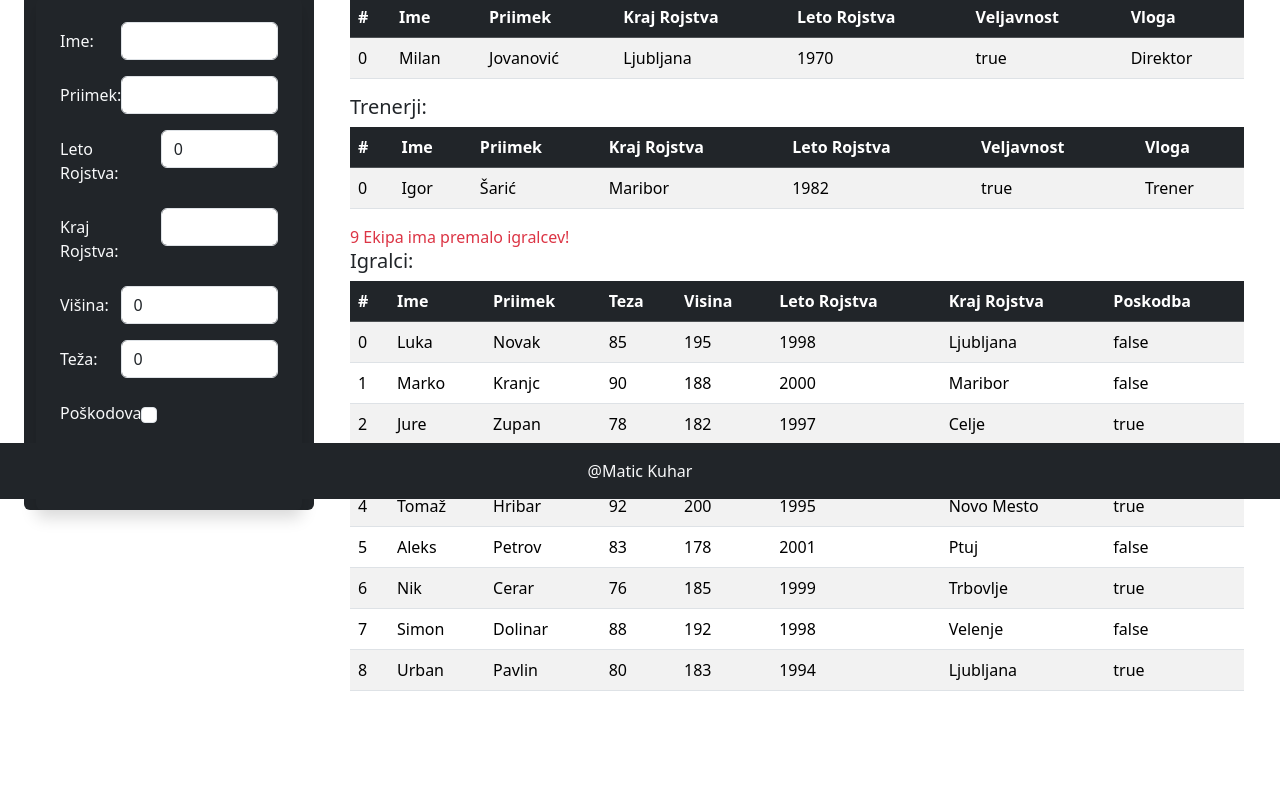
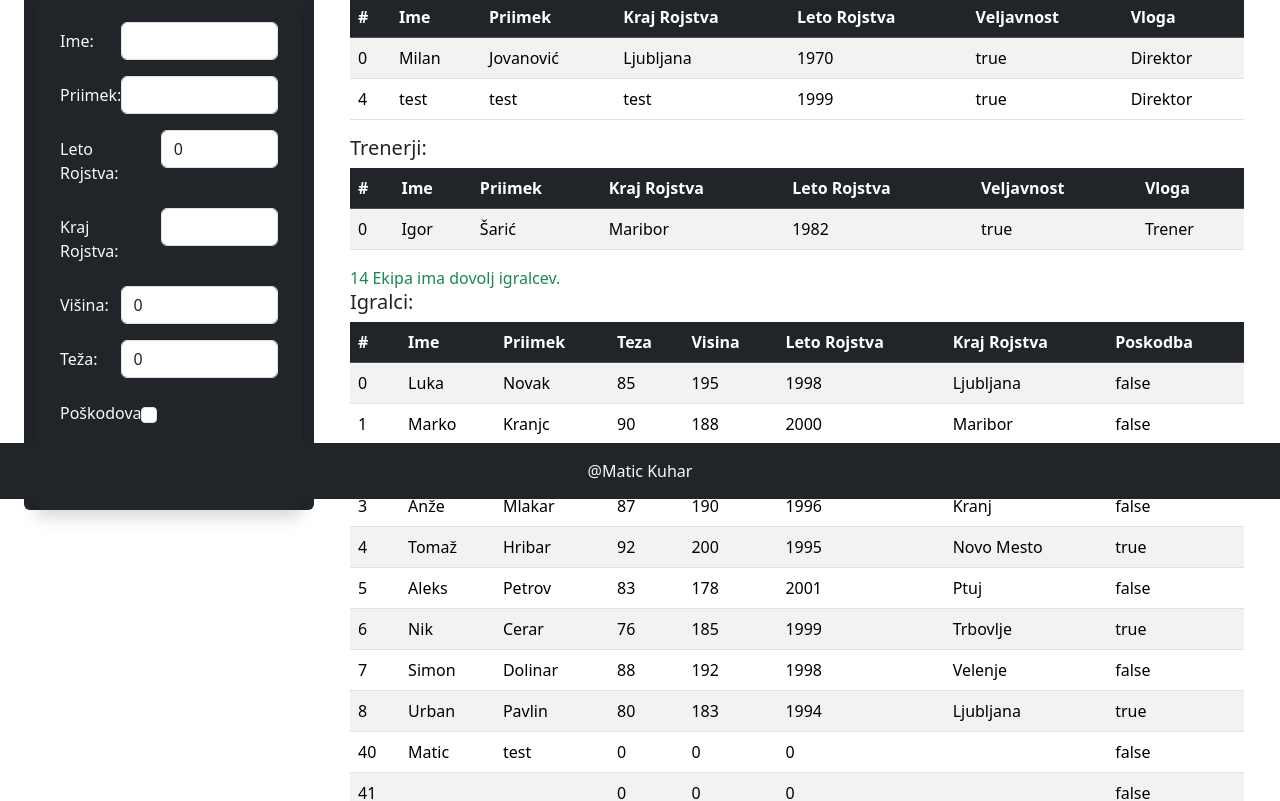
Before and after one commit to Kyuhisan/OORSR---Project, a React (Vite) app in the folder OORSR-Project/: page /ekipa/0 in a window 1280 px wide. Shown: the part 301-1102 px from the top of the page. Built offline with nearby package versions, Linux system fonts and the light colour scheme; data requests are answered from the project's data file.

Commit message:
Everything working except dynamic update of players

```diff
--- a/OORSR-Project/db.json
+++ b/OORSR-Project/db.json
@@ -5,7 +5,8 @@
       "ime": "Olimpija",
       "letoUstanovitve": 1977,
       "direktorji": [
-        0
+        0,
+        4
       ],
       "trenerji": [
         0
@@ -19,7 +20,12 @@
         5,
         6,
         7,
-        8
+        8,
+        40,
+        41,
+        42,
+        43,
+        44
       ]
     },
     {
@@ -56,22 +62,40 @@
       ]
     },
     {
-      "id": 2,
-      "ime": "",
+      "id": "2",
+      "ime": "test",
       "letoUstanovitve": 2024,
       "direktorji": [],
       "trenerji": [],
       "igralci": []
     },
     {
-      "id": 3,
+      "id": "3",
+      "ime": "Matic",
+      "letoUstanovitve": 2024,
+      "direktorji": [],
+      "trenerji": [],
+      "igralci": []
+    },
+    {
+      "id": "4",
       "ime": "Matic",
       "letoUstanovitve": 2024,
       "direktorji": [
-        1,
-        2,
-        3
+        2
       ],
+      "trenerji": [
+        1
+      ],
+      "igralci": [
+        12
+      ]
+    },
+    {
+      "id": "5",
+      "ime": "Matic",
+      "letoUstanovitve": 2024,
+      "direktorji": [],
       "trenerji": [],
       "igralci": []
     }
@@ -110,6 +134,15 @@
       "priimek": "Mikulič",
       "letoRojstva": 1970,
       "krajRojstva": "Maribor",
+      "veljavnost": true,
+      "vloga": "Direktor"
+    },
+    {
+      "id": "4",
+      "ime": "test",
+      "priimek": "test",
+      "letoRojstva": 1999,
+      "krajRojstva": "test",
       "veljavnost": true,
       "vloga": "Direktor"
     }
@@ -534,6 +567,56 @@
       "visina": 186,
       "teza": 82,
       "poskodovan": false
+    },
+    {
+      "id": "40",
+      "ime": "Matic",
+      "priimek": "test",
+      "letoRojstva": 0,
+      "krajRojstva": "",
+      "visina": 0,
+      "teza": 0,
+      "poskodovan": false
+    },
+    {
+      "id": "41",
+      "ime": "",
+      "priimek": "",
+      "letoRojstva": 0,
+      "krajRojstva": "",
+      "visina": 0,
+      "teza": 0,
+      "poskodovan": false
+    },
+    {
+      "id": "42",
+      "ime": "",
+      "priimek": "",
+      "letoRojstva": 2000,
+      "krajRojstva": "",
+      "visina": 0,
+      "teza": 0,
+      "poskodovan": false
+    },
+    {
+      "id": "43",
+      "ime": "Matic",
+      "priimek": "test",
+      "letoRojstva": 0,
+      "krajRojstva": "",
+      "visina": 0,
+      "teza": 0,
+      "poskodovan": false
+    },
+    {
+      "id": 44,
+      "ime": "test",
+      "priimek": "test",
+      "letoRojstva": 2000,
+      "krajRojstva": "test",
+      "visina": 213,
+      "teza": 213,
+      "poskodovan": false
     }
   ]
 }
--- a/OORSR-Project/package.json
+++ b/OORSR-Project/package.json
@@ -14,6 +14,7 @@
     "boostrap": "^2.0.0",
     "bootstrap": "^5.3.3",
     "json-server": "^1.0.0-beta.3",
+    "nodemon": "^3.1.7",
     "react": "^18.3.1",
     "react-dom": "^18.3.1",
     "react-router-dom": "^7.0.1",
--- a/OORSR-Project/src/App.tsx
+++ b/OORSR-Project/src/App.tsx
@@ -4,8 +4,9 @@ import Menu from "./components/Layout/Menu";
 import Telo from "./components/Layout/Telo";
 import { BrowserRouter, Route, Routes, useParams } from "react-router-dom";
 import axios from "axios";
+import { EkipaProps } from "./models/Ekipa";
 
-//npx json-server --watch db.json --port 3001
+// nodemon --watch db.json --exec json-server -- db.json --port 3001
 
 async function getEkipaIme(id: number) {
   try {
@@ -18,7 +19,15 @@ async function getEkipaIme(id: number) {
   }
 }
 
+async function getEkipe() {
+  const ekipaResponse = await axios.get(`http://localhost:3001/ekipe/`);
+  const ekipe = ekipaResponse.data;
+  return ekipe;
+}
+
 const App: React.FC = () => {
+  const [seznamEkip, setEkipe] = useState<EkipaProps[]>([]);
+
   const DynamicMenu = () => {
     const { idEkipe } = useParams<{ idEkipe: string }>();
     const ekipaId = parseInt(idEkipe || "", 10);
@@ -37,6 +46,12 @@ const App: React.FC = () => {
     return <Menu imeEkipe={ekipaData ? ekipaData.ime : "Ekipa ne obstaja"} />;
   };
 
+  useEffect(() => {
+    getEkipe()
+      .then((data) => setEkipe(data))
+      .catch((error) => console.error("Error fetching ekipe:", error));
+  }, []);
+
   return (
     <>
       <BrowserRouter>
@@ -45,7 +60,7 @@ const App: React.FC = () => {
           <Route path="/dodajEkipo" element={<Menu />} />
           <Route path="/ekipa/:idEkipe" element={<DynamicMenu />} />
         </Routes>
-        <Telo />
+        <Telo seznamEkip={seznamEkip} />
         <Noga />
       </BrowserRouter>
     </>
--- a/OORSR-Project/src/components/DataDisplay/PrikazEkipe.tsx
+++ b/OORSR-Project/src/components/DataDisplay/PrikazEkipe.tsx
@@ -4,6 +4,7 @@ import axios from "axios";
 import PrikazDirektorjev from "./PrikazDirektorjev";
 import PrikazIgralcev from "./PrikazIgralcev";
 import PrikazTrenerjev from "./PrikazTrenerjev";
+import { EkipaProps } from "../../models/Ekipa";
 
 async function fetchEkipaFullData(id: number) {
   try {
@@ -39,7 +40,11 @@ async function fetchEkipaFullData(id: number) {
   }
 }
 
-const PrikazEkipe: React.FC = () => {
+interface PrikazEkipeProps {
+  seznamEkip: EkipaProps[];
+}
+
+const PrikazEkipe: React.FC<PrikazEkipeProps> = ({ seznamEkip }) => {
   const { idEkipe } = useParams<{ idEkipe: string }>();
   const ekipaId = parseInt(idEkipe || "0", 10);
 
@@ -61,11 +66,18 @@ const PrikazEkipe: React.FC = () => {
   if (error) {
     return <p>Error: Team not found!</p>;
   }
+
   if (!ekipaData) {
     return <p>Loading...</p>;
   }
 
   const { ekipa, direktorji, trenerji, igralci } = ekipaData;
+
+  const podkomponente = [
+    <PrikazDirektorjev direktorji={direktorji} />,
+    <PrikazTrenerjev trenerji={trenerji} />,
+    <PrikazIgralcev igralci={igralci} />,
+  ];
 
   return (
     <>
@@ -85,9 +97,9 @@ const PrikazEkipe: React.FC = () => {
             </tr>
           </tbody>
         </table>
-        <PrikazDirektorjev direktorji={direktorji} />
-        <PrikazTrenerjev trenerji={trenerji} />
-        <PrikazIgralcev igralci={igralci} />
+        {podkomponente.map((komponenta, index) => (
+          <div key={komponenta.props.id || index}>{komponenta}</div>
+        ))}
       </div>
     </>
   );
--- a/OORSR-Project/src/components/DataDisplay/SeznamEkip.tsx
+++ b/OORSR-Project/src/components/DataDisplay/SeznamEkip.tsx
@@ -5,20 +5,25 @@ import { Link } from "react-router-dom";
 import axios from "axios";
 import { EkipaProps } from "../../models/Ekipa";
 
-async function getEkipe() {
-  const ekipaResponse = await axios.get(`http://localhost:3001/ekipe/`);
-  const ekipe = ekipaResponse.data;
-  return ekipe;
+// async function getEkipe() {
+//   const ekipaResponse = await axios.get(`http://localhost:3001/ekipe/`);
+//   const ekipe = ekipaResponse.data;
+//   return ekipe;
+// }
+
+interface SeznamEkipProps {
+  seznamEkip: EkipaProps[];
 }
 
-const SeznamEkip: React.FC = () => {
-  const [ekipe, setEkipe] = useState<EkipaProps[]>([]);
+const SeznamEkip: React.FC<SeznamEkipProps> = ({ seznamEkip }) => {
+  const [ekipe, setEkipe] = useState<EkipaProps[]>(seznamEkip);
 
   useEffect(() => {
-    getEkipe()
-      .then((data) => setEkipe(data))
-      .catch((error) => console.error("Error fetching ekipe:", error));
-  }, []);
+    setEkipe(seznamEkip);
+    // getEkipe()
+    //   .then((data) => setEkipe(data))
+    //   .catch((error) => console.error("Error fetching ekipe:", error));
+  }, [seznamEkip]);
 
   return (
     <>
--- a/OORSR-Project/src/components/Forms/DodajEkipo.tsx
+++ b/OORSR-Project/src/components/Forms/DodajEkipo.tsx
@@ -1,7 +1,23 @@
 import axios from "axios";
-import React, { useState } from "react";
+import React, { useEffect, useState } from "react";
+import { EkipaProps } from "../../models/Ekipa";
 
-const DodajEkipo: React.FC = ({}) => {
+interface DodajEkipoProps {
+  seznamEkip: EkipaProps[];
+  onAddEkipa: (newEkipa: any) => void;
+}
+
+const DodajEkipo: React.FC<DodajEkipoProps> = ({ seznamEkip, onAddEkipa }) => {
+  // State of ekipe
+  const [ekipe, setEkipe] = useState<EkipaProps[]>(seznamEkip);
+
+  useEffect(() => {
+    if (seznamEkip.length > 0) {
+      setEkipe(seznamEkip);
+    }
+  }, [seznamEkip]);
+
+  // Initial State of Form
   const [ekipaData, setEkipaData] = useState({
     id: "",
     ime: "",
@@ -11,6 +27,7 @@ const DodajEkipo: React.FC = ({}) => {
     igralci: "",
   });
 
+  // Updates input fields
   const handleInputChange = (e: React.ChangeEvent<HTMLInputElement>) => {
     const { name, value } = e.target;
     setEkipaData((prev) => ({
@@ -18,7 +35,6 @@ const DodajEkipo: React.FC = ({}) => {
       [name]: name === "letoUstanovitve" ? +value : value,
     }));
   };
-
   const handleArrayInputChange = (
     e: React.ChangeEvent<HTMLInputElement>,
     key: "direktorji" | "trenerji" | "igralci"
@@ -30,9 +46,12 @@ const DodajEkipo: React.FC = ({}) => {
     }));
   };
 
+  // Executes on submit
   const handleSubmit = async (e: React.FormEvent) => {
     e.preventDefault();
+
     try {
+      // Updates igralci, direktorji, trenerji columns in ekipa
       const parsedEkipaData = {
         ...ekipaData,
         direktorji: ekipaData.direktorji
@@ -51,15 +70,20 @@ const DodajEkipo: React.FC = ({}) => {
 
       const response = await axios.get("http://localhost:3001/ekipe");
       const existingTeams = response.data;
+
       const maxId = existingTeams.reduce(
         (max: number, team: { id: number }) => Math.max(max, team.id),
         0
       );
+
       const newId = maxId + 1;
       const newTeam = { ...parsedEkipaData, id: newId };
 
+      onAddEkipa(newTeam);
+
+      // Creates new team
       await axios.post("http://localhost:3001/ekipe", newTeam);
-      alert("Nova ekipa uspešno dodana!");
+
       setEkipaData({
         id: "",
         ime: "",
@@ -70,7 +94,6 @@ const DodajEkipo: React.FC = ({}) => {
       });
     } catch (error) {
       console.error("Error adding ekipa:", error);
-      alert("Pri dodajanju ekipe je prišlo do napake.");
     }
   };
 
--- a/OORSR-Project/src/components/Layout/Telo.tsx
+++ b/OORSR-Project/src/components/Layout/Telo.tsx
@@ -1,17 +1,40 @@
-import React from "react";
+import React, { useEffect, useState } from "react";
 import { Routes, Route, Link } from "react-router-dom";
 import SeznamEkip from "../DataDisplay/SeznamEkip";
 import DodajOsebo from "../Forms/DodajOsebo";
 import DodajEkipo from "../Forms/DodajEkipo";
 import PrikazEkipe from "../DataDisplay/PrikazEkipe";
+import { EkipaProps } from "../../models/Ekipa";
+import { IgralecProps } from "../../models/Igralec";
 
-const Telo: React.FC = ({}) => {
+interface TeloProps {
+  seznamEkip: EkipaProps[];
+}
+
+const Telo: React.FC<TeloProps> = ({ seznamEkip }) => {
+  const [ekipe, setEkipe] = useState<EkipaProps[]>(seznamEkip);
+  const [igralci, setIgralci] = useState<IgralecProps[][]>([]);
+
+  useEffect(() => {
+    if (seznamEkip.length > 0) {
+      setEkipe(seznamEkip);
+      setIgralci(seznamEkip.map((ekipa) => ekipa.igralci));
+    }
+  }, [seznamEkip]);
+
+  // Handler to add a new team
+  const addEkipa = (newEkipa: EkipaProps) => {
+    setEkipe((prevEkipe) => [...prevEkipe, newEkipa]);
+  };
 
   return (
     <div className="row px-4">
       <div className="col-3">
         <Routes>
-          <Route path="/dodajEkipo" element={<DodajEkipo />} />
+          <Route
+            path="/dodajEkipo"
+            element={<DodajEkipo seznamEkip={ekipe} onAddEkipa={addEkipa} />}
+          />
           <Route
             path="/"
             element={
@@ -28,13 +51,16 @@ const Telo: React.FC = ({}) => {
 
       <div className="col-9">
         <Routes>
-          <Route path="/" element={<SeznamEkip />} />
-          <Route path="/dodajEkipo" element={<SeznamEkip />} />
+          <Route path="/" element={<SeznamEkip seznamEkip={ekipe} />} />
+          <Route
+            path="/dodajEkipo"
+            element={<SeznamEkip seznamEkip={ekipe} />}
+          />
           <Route
             path="/ekipa/:idEkipe"
             element={
               <div className="container">
-                <PrikazEkipe />
+                <PrikazEkipe seznamEkip={ekipe} />
               </div>
             }
           />
```
Also changed, not shown: OORSR-Project/src/components/Forms/DodajOsebo.tsx (+8 -20 lines), 1 other file (tests, documents, lock files or other folders). Lines whose indentation alone changed are shown as unchanged.
